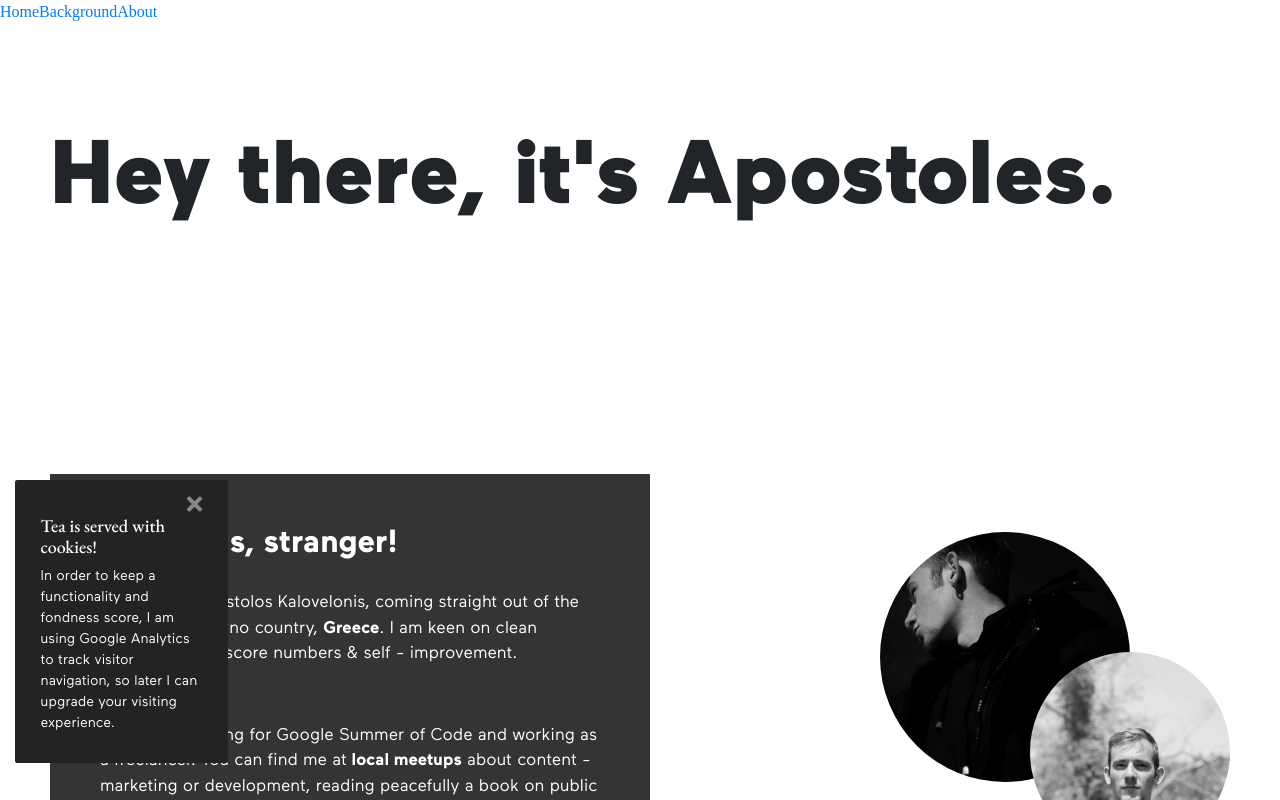
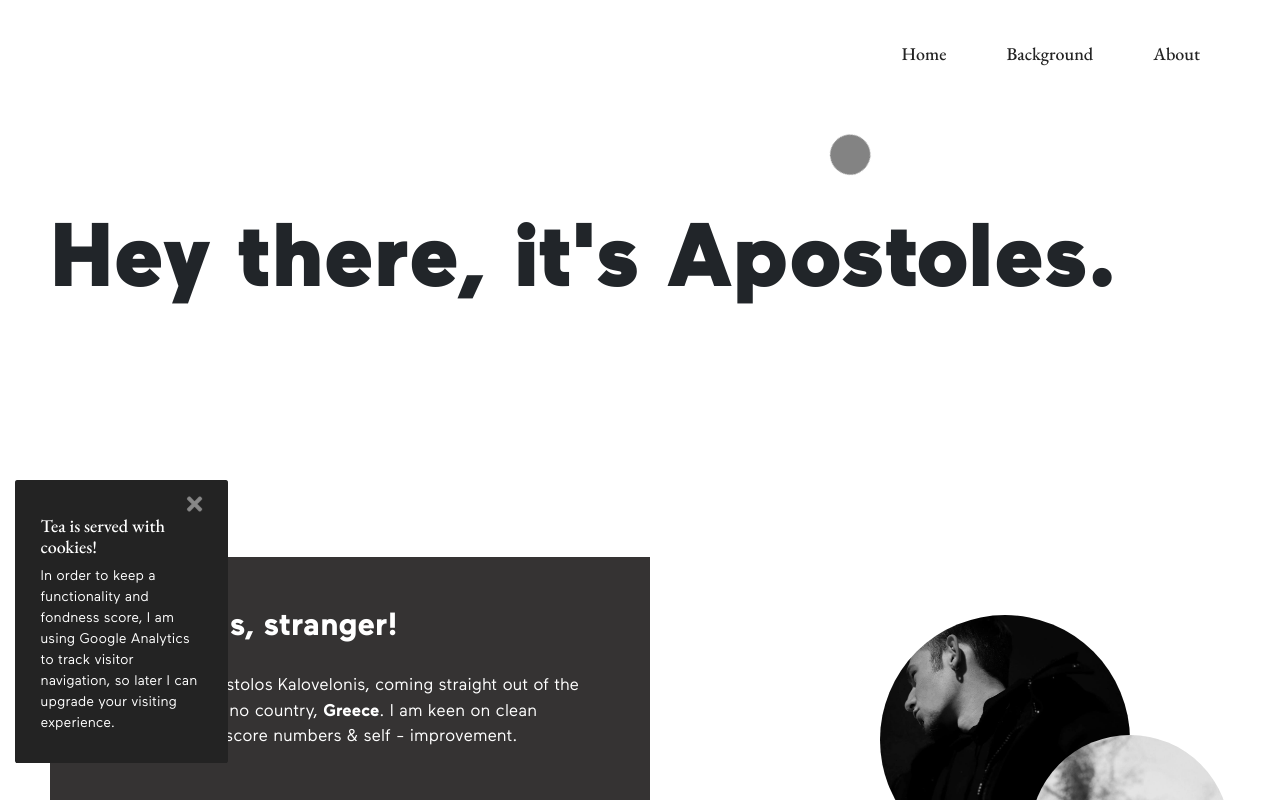
Before and after one commit to Kalovelo/feels-like-home, a React (Create React App) app: page / in a window 1280 px wide. Shown: the top 800 px of the page. Built offline with nearby package versions, Linux system fonts and the light colour scheme.

Commit message:
add header styling;

```diff
--- a/src/Components/header/Desktop/header.jsx
+++ b/src/Components/header/Desktop/header.jsx
@@ -5,9 +5,7 @@ import './NavBar.css'
 
 const HeaderDesktop = (props) => {
     return <div className="header">
-            <NavLink to='/'>Home</NavLink>
-            <NavLink to='/background'>Background</NavLink>
-            <NavLink to='/about'>About</NavLink>
+            {props.links.map(path => <NavLink className={'header__item '+(props.location.pathname=="/portal"?'header__item--light':'')} to={path.link}>{path.title}</NavLink> )}
         </div>
 }
 
--- a/src/Components/header/header.jsx
+++ b/src/Components/header/header.jsx
@@ -1,39 +1,29 @@
-import React from 'react';
-import HeaderDesktop from './Desktop/header'
-import Sidebar from './mobileNavMenu/sidebar'
+import React from "react";
+import HeaderDesktop from "./Desktop/header";
+import Sidebar from "./mobileNavMenu/sidebar";
 
-class NavBar extends React.Component{
+class Header extends React.Component {
+  state = {
+    nav: HeaderDesktop
+  };
 
-    state=
-    {
-        nav:HeaderDesktop
-    }
+  links = [{ title: "About", link: "/about" },{ title: "Background", link: "/background" },{ title: "Home", link: "/" },];
 
+  componentDidMount = () => {
+    window.addEventListener("resize", this.resize.bind(this));
+    this.resize();
+  };
 
+  resize = () => {
+    let currentHideNav = window.innerWidth <= 760;
+    if (currentHideNav) {
+      this.setState({ nav: Sidebar });
+    } else this.setState({ nav: HeaderDesktop });
+  };
 
-    componentDidMount = () =>
-        {
-        window.addEventListener("resize", this.resize.bind(this));
-        this.resize();
-        }
-
-resize=()=>
-{
-  let currentHideNav = (window.innerWidth <= 760);
-    if (currentHideNav ) {
-        this.setState({nav: Sidebar});
-    }
-    else this.setState({nav: HeaderDesktop});
+  render() {
+    return <this.state.nav links={this.links}/>;
+  }
 }
 
-render() {
-    return (
-        <this.state.nav />
-    )
-}
-
-
-
-}
-
-export default NavBar
+export default Header;
--- a/src/Components/header/mobileNavMenu/sidebar.jsx
+++ b/src/Components/header/mobileNavMenu/sidebar.jsx
@@ -25,12 +25,9 @@ export default class Sidebar extends Component {
   render()
   {
   return <div id="topbar">
-
       <Menu customBurgerIcon={ <img alt='' src={logo}/>} isOpen={ this.state.menuOpen }  onStateChange={(state) => this.handleStateChange(state)} width={ '100%' } className="mobile-hide">
         <div className='sideMenu'>
-             <li><NavLink onClick={()=>this.closeMenu()} to='/'>Home</NavLink></li>
-             <li><NavLink onClick={()=>this.closeMenu()} to='/about'>About</NavLink></li>
-             <li><NavLink onClick={()=>this.closeMenu()} to='/background'>Background</NavLink></li>
+        {this.props.links.map(path => <li><NavLink onClick={()=>this.closeMenu()} to={path.link}>{path.title}</NavLink></li> )}
         </div>
       </Menu>
     </div>
--- a/src/styles/components/components.scss
+++ b/src/styles/components/components.scss
@@ -1,2 +1,3 @@
 @import "../components/button/button.scss";
 @import "../animations/element_animations.scss";
+@import "../components/header/header.scss";
--- a/src/styles/components/header/header.scss
+++ b/src/styles/components/header/header.scss
@@ -1,8 +1,31 @@
 .header{
     display: flex;
     flex-direction: row-reverse;
+    margin: 20px 10px;
+    z-index: 2000;
+
+    @media(min-width:$desktop){
+        margin: 20px 50px;
+
+    }
+
+    @media(min-width:$desktop-large){
+        margin: 0px 200px;
+    }
 
     &__item{
-        padding:15px;
+        color:$color__black;
+        padding:20px 30px;
+        font-family: $garamond;
+        font-size:18px;
+
+        &--light{
+        color:$color__greyPale;
+        }
+
+        &:hover{
+            text-decoration: none;
+            color:initial;
+        }
     }
 }
```
